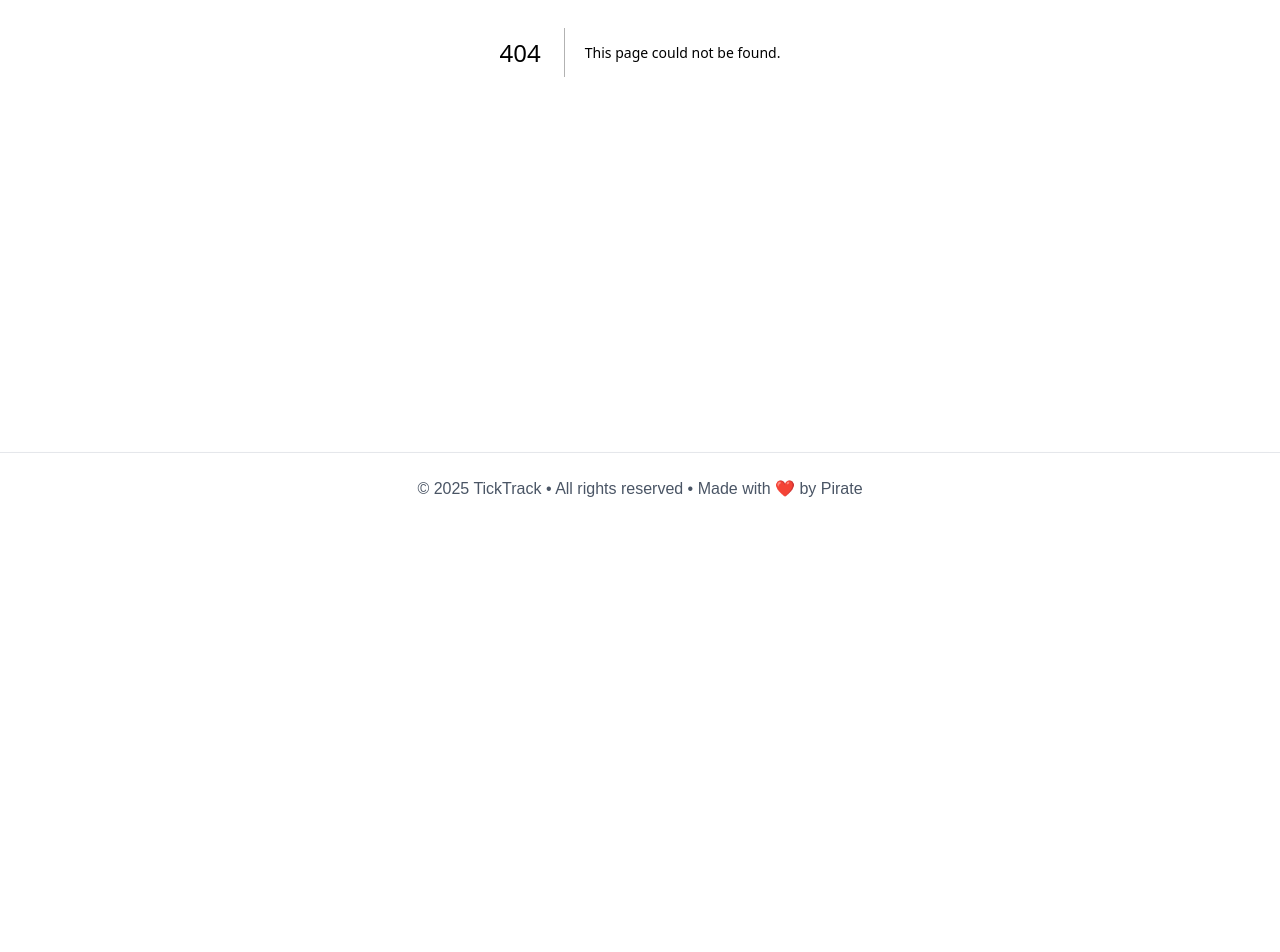
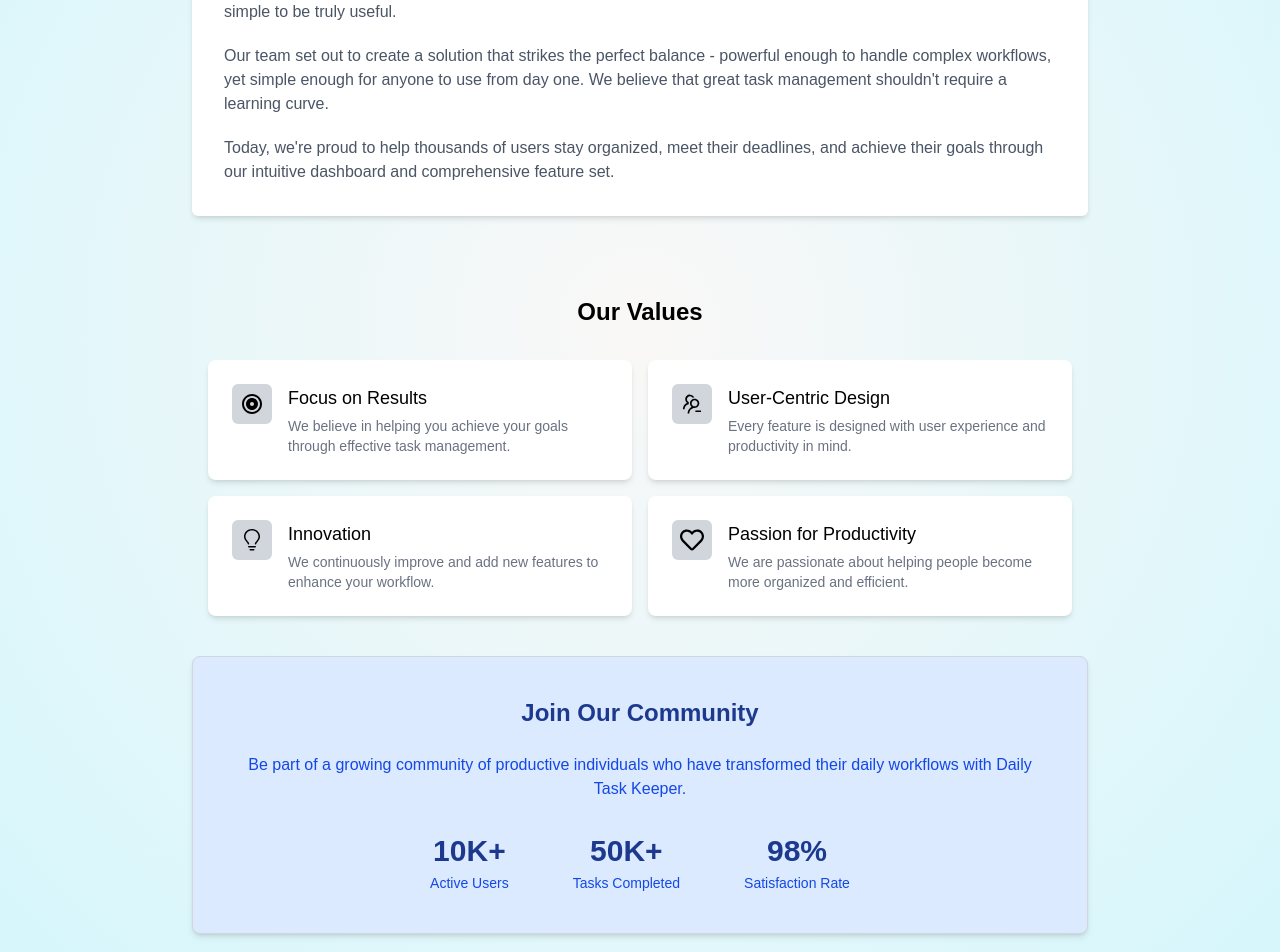
Before and after one commit to pirate08/tick-track, a Next.js app: page /about-us in a window 1280 px wide. Before the commit this address had no page. Shown: the part 420-1372 px from the top of the page. Before the commit the page ends 945 px from the top, so only its background shows below. Built offline with nearby package versions, Linux system fonts and the light colour scheme.

Commit message:
About Us page is fully ready...

```diff
--- /dev/null
+++ b/src/app/about-us/page.js
@@ -0,0 +1,13 @@
+import AboutUs from '@/components/AboutUs';
+import React from 'react';
+
+const page = () => {
+  return (
+    <div>
+      {/* --About Us goes here-- */}
+      <AboutUs />
+    </div>
+  );
+};
+
+export default page;
--- /dev/null
+++ b/src/components/AboutUs.jsx
@@ -0,0 +1,128 @@
+import Box3 from '@/ui/Box3';
+import React from 'react';
+import { RiFocus2Fill } from 'react-icons/ri';
+import { AiOutlineUsergroupDelete } from 'react-icons/ai';
+import { GoLightBulb } from 'react-icons/go';
+import { FaRegHeart } from 'react-icons/fa';
+
+const AboutUs = () => {
+  return (
+    <div className='h-full px-4 py-10 md:py-18 flex flex-col justify-start items-center'>
+      {/* --Title-- */}
+      <h1 className='text-3xl md:text-4xl font-bold mb-4'>About Us</h1>
+      {/* --Paragraph-- */}
+      <p className='mb-10 md:mb-16 text-gray-600 text-md md:text-xl text-center'>
+        Learn more about our mission and the team behind Daily Task Keeper
+      </p>
+      {/* --Big Box-- */}
+      <div className='bg-white p-5 md:py-8 md:px-8 w-full max-w-4xl shadow-md rounded-md mb-10'>
+        {/* --Starting Title-- */}
+        <h1 className='text-2xl font-bold mb-4'>Our Story</h1>
+        {/* --First Paragraph-- */}
+        <p className='text-gray-600 text-md  mb-5'>
+          Daily Task Keeper was born out of a simple observation: too many
+          people struggle with staying organized and managing their daily tasks
+          effectively. We saw how productivity tools were either too complex for
+          everyday use or too simple to be truly useful.
+        </p>
+        {/* --First Paragraph-- */}
+        <p className='text-gray-600 text-md  mb-5'>
+          Our team set out to create a solution that strikes the perfect balance
+          - powerful enough to handle complex workflows, yet simple enough for
+          anyone to use from day one. We believe that great task management
+          shouldn't require a learning curve.
+        </p>
+        {/* --First Paragraph-- */}
+        <p className='text-gray-600 text-md '>
+          Today, we're proud to help thousands of users stay organized, meet
+          their deadlines, and achieve their goals through our intuitive
+          dashboard and comprehensive feature set.
+        </p>
+      </div>
+      {/* --Our Values-- */}
+      <div className='mt-10'>
+        {/* --Title-- */}
+        <h1 className='text-2xl font-bold mb-8 text-center'>Our Values</h1>
+        {/* --Box section-- */}
+        <div className='grid grid-cols-1 md:grid-cols-2 gap-4 w-full max-w-4xl px-4 mx-auto'>
+          {/* --First Box-- */}
+          <Box3
+            icon={<RiFocus2Fill />}
+            title={'Focus on Results'}
+            description={
+              'We believe in helping you achieve your goals through effective task management.'
+            }
+          />
+          {/* --Second Box-- */}
+          <Box3
+            icon={<AiOutlineUsergroupDelete />}
+            title={'User-Centric Design'}
+            description={
+              'Every feature is designed with user experience and productivity in mind.'
+            }
+          />
+          {/* --Third Box-- */}
+          <Box3
+            icon={<GoLightBulb />}
+            title={'Innovation'}
+            description={
+              'We continuously improve and add new features to enhance your workflow.'
+            }
+          />
+          {/* --Fourth Box-- */}
+          <Box3
+            icon={<FaRegHeart />}
+            title={'Passion for Productivity'}
+            description={
+              'We are passionate about helping people become more organized and efficient.'
+            }
+          />
+        </div>
+      </div>
+      {/* --Join our Community-- */}
+      <div className='bg-blue-100 p-6 sm:p-10 rounded-lg border-1 border-gray-300 shadow-md mt-10 w-full max-w-4xl'>
+        {/* --Title-- */}
+        <h1 className='text-xl text-blue-900 sm:text-xl text-center md:text-2xl font-bold mb-6'>
+          Join Our Community
+        </h1>
+        {/* --Paragraph-- */}
+        <p className='text-base sm:text-md text-blue-700 text-center max-w-4xl mx-auto mb-8 '>
+          Be part of a growing community of productive individuals who have
+          transformed their daily workflows with Daily Task Keeper.
+        </p>
+        {/* --Demo data-- */}
+        <div className='flex flex-col sm:flex-row justify-center items-center gap-6 sm:gap-16'>
+          {/* --Active Users-- */}
+          <div className='text-center'>
+            <h2 className='text-2xl sm:text-3xl font-bold text-blue-900'>
+              10K+
+            </h2>
+            <p className='text-blue-700 text-sm sm:text-md mt-1'>
+              Active Users
+            </p>
+          </div>
+          {/* --Tasks Completed-- */}
+          <div className='text-center'>
+            <h2 className='text-2xl sm:text-3xl font-bold text-blue-900'>
+              50K+
+            </h2>
+            <p className='text-blue-700 text-sm sm:text-md mt-1'>
+              Tasks Completed
+            </p>
+          </div>
+          {/* --Satisfaction Rate-- */}
+          <div className='text-center'>
+            <h2 className='text-2xl sm:text-3xl font-bold text-blue-900'>
+              98%
+            </h2>
+            <p className='text-blue-700 text-sm sm:text-md mt-1'>
+              Satisfaction Rate
+            </p>
+          </div>
+        </div>
+      </div>
+    </div>
+  );
+};
+
+export default AboutUs;
--- /dev/null
+++ b/src/ui/Box3.jsx
@@ -0,0 +1,24 @@
+import React from 'react';
+
+const Box3 = ({ title, description, icon }) => {
+  return (
+    <div className='bg-white shadow-md rounded-lg p-6 flex flex-col gap-4 hover:scale-105 transition-transform duration-300 ease-in-out'>
+      {/* --Icon, title, description-- */}
+      <div className='flex items-start gap-4 justify-between'>
+        {/* --Icon-- */}
+        <div>
+          <span className='bg-gray-300 text-black rounded-md p-2 text-xl md:text-2xl inline-flex items-center justify-center'>
+            {icon}
+          </span>
+        </div>
+        {/* --Title and Description-- */}
+        <div>
+          <h1 className='text-lg mb-1'>{title}</h1>
+          <p className='text-sm text-gray-500'>{description}</p>
+        </div>
+      </div>
+    </div>
+  );
+};
+
+export default Box3;
```
